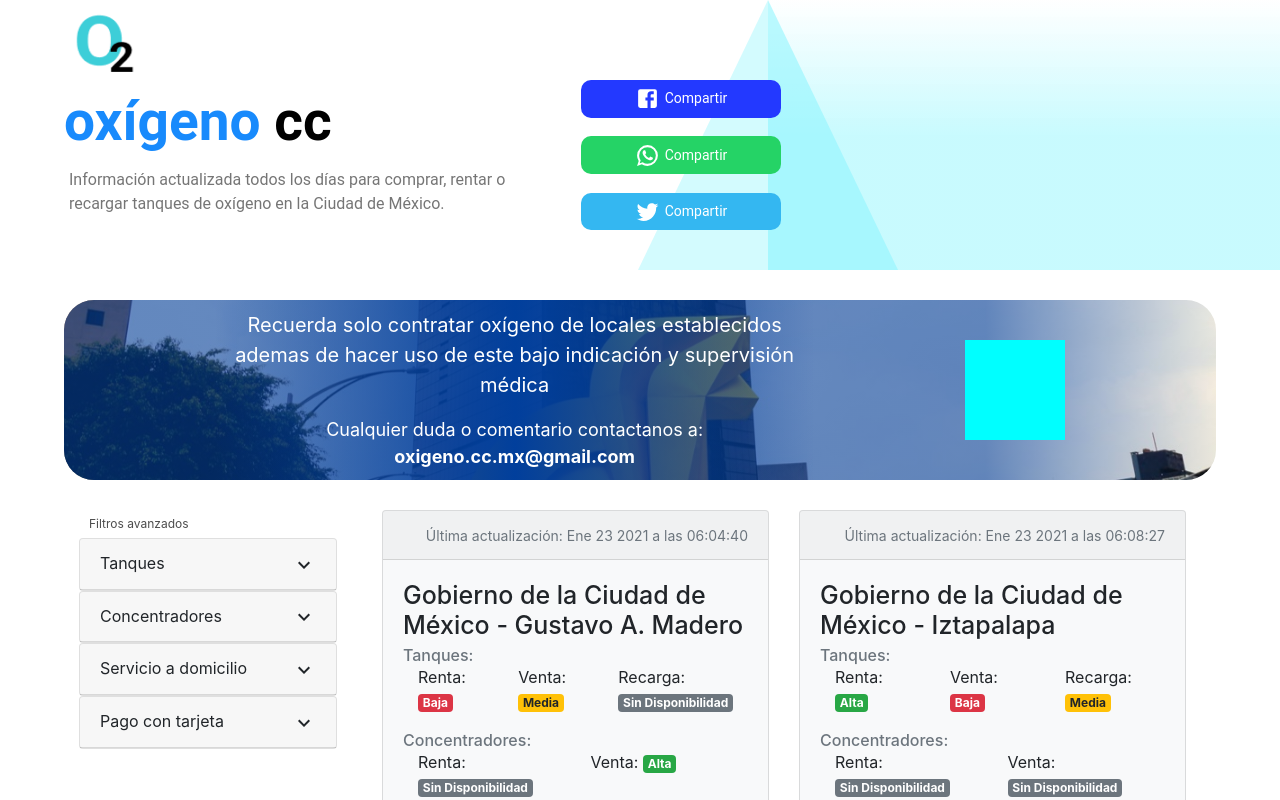
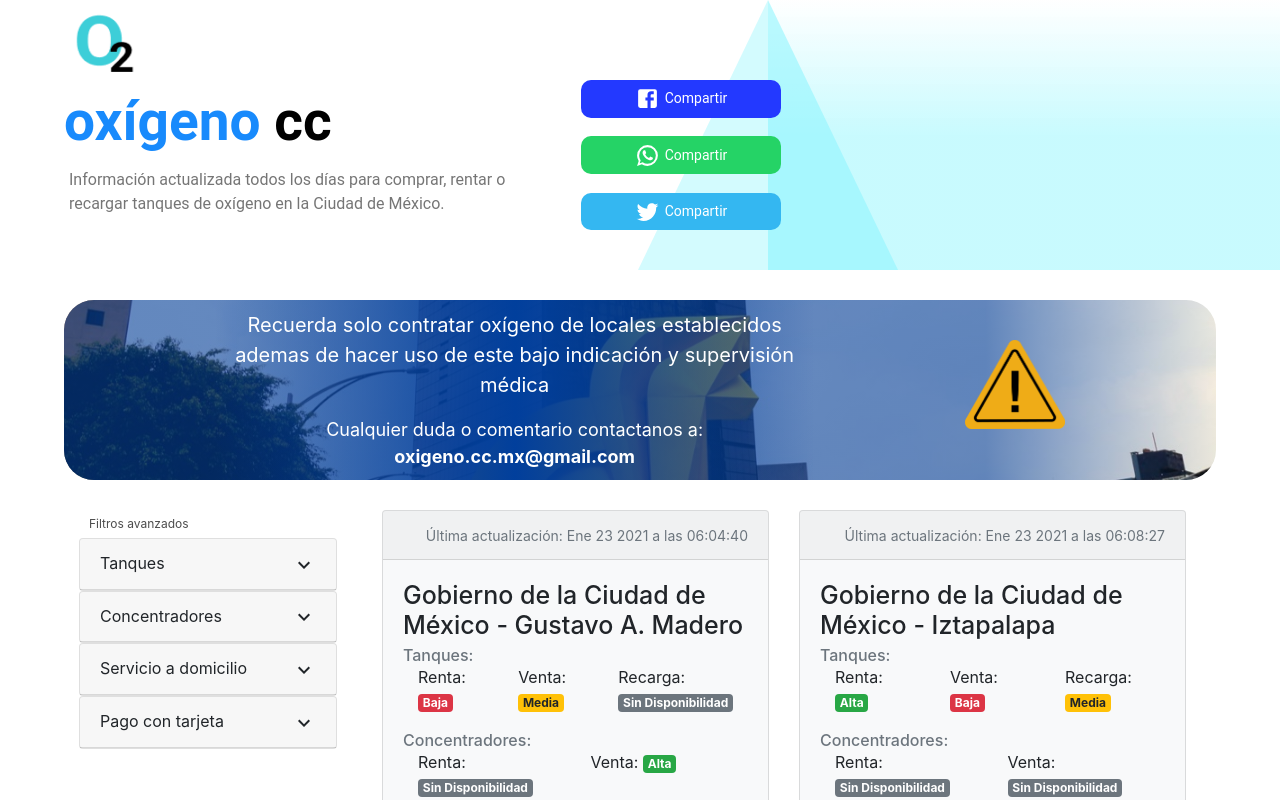
Before and after one commit to AlexisFlores17/oxigeno.cc.front, a React (Create React App) app: page / in a window 1280 px wide. Shown: the top 800 px of the page. Built offline with nearby package versions, Linux system fonts and the light colour scheme.

Commit message:
iamgenBuscador PaPus ;)

```diff
--- a/src/Componentes/Buscador.js
+++ b/src/Componentes/Buscador.js
@@ -1,7 +1,5 @@
 import React,{useState } from 'react';
-import Dropdown from 'react-bootstrap/Dropdown';
-import  Button from 'react-bootstrap/Button';
-
+import ImgBuscador from '../img/advertencia.png';
 
 
 export const Buscador = () =>{
@@ -34,7 +32,7 @@
                             </div>
                         </div>
                         <div className="BotonBuscar">
-
+                           <img src={ImgBuscador} className="img-fluid" ></img>
                         </div>
                     </div>
 
--- a/src/Styles/componentesCss/_BuscadorCss.scss
+++ b/src/Styles/componentesCss/_BuscadorCss.scss
@@ -22,7 +22,7 @@
     background-repeat: no-repeat;
     background-position-y: 70%;
     @media ( max-width: 806px){
-        height: 110%
+        height: 110%;
     }
 
 
@@ -169,7 +169,7 @@
     }
 }
 .BotonBuscar{
-    background-color: aqua;
+    // background-color: aqua;
     height: 100px;
     width: 100px;
     @media ( max-width: 900px){
```
Also changed, not shown: src/img/advertencia.png (added), 1 other file (tests, documents, lock files or other folders).
